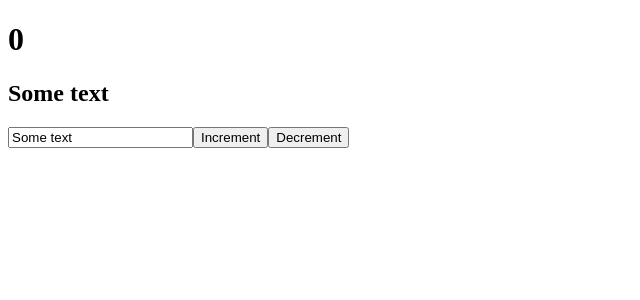
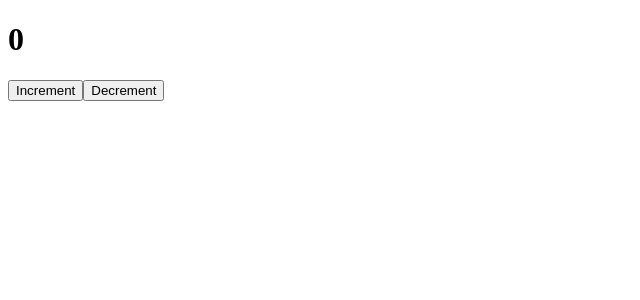
Before and after one commit to WalkingFrozenFish/react-fundamental, a React (Create React App) app: page / in a window 1280 px wide. Shown: the top 300 px of the page, without its empty margins (0-640 px from the left). Built offline with nearby package versions, Linux system fonts and the light colour scheme.

Commit message:
Конспект

```diff
--- a/src/App.jsx
+++ b/src/App.jsx
@@ -1,24 +1,12 @@
 import React, { useState } from 'react';
+import Counter from './components/Counter.jsx';
 
 const App = () => {
-  const [likes, setLikes] = useState(0);
   const [value, setValue] = useState("Some text");
-
-  function increment() {
-    setLikes(likes + 1);
-  }
-
-  function decrement() {
-    setLikes(likes - 1);
-  }
 
   return (
     <div className='App'>
-      <h1>{likes}</h1>
-      <h2>{value}</h2>
-      <input type="text" value={value} onChange={event => setValue(event.target.value)} />
-      <button onClick={increment}>Increment</button>
-      <button onClick={decrement}>Decrement</button>
+      <Counter />
     </div>
   );
 };
--- /dev/null
+++ b/src/components/Counter.jsx
@@ -0,0 +1,23 @@
+import React, { useState } from 'react';
+
+const Counter = () => {
+    const [count, setCount] = useState(0);
+
+    const increment = () => {
+        setCount(count + 1);
+    }
+
+    const decrement = () => {
+        setCount(count - 1);
+    }
+
+    return (
+        <div>
+            <h1>{count}</h1>
+            <button onClick={increment}>Increment</button>
+            <button onClick={decrement}>Decrement</button>
+        </div>
+    );
+}
+
+export default Counter;
```
Also changed, not shown: конспект/04.txt (added).
